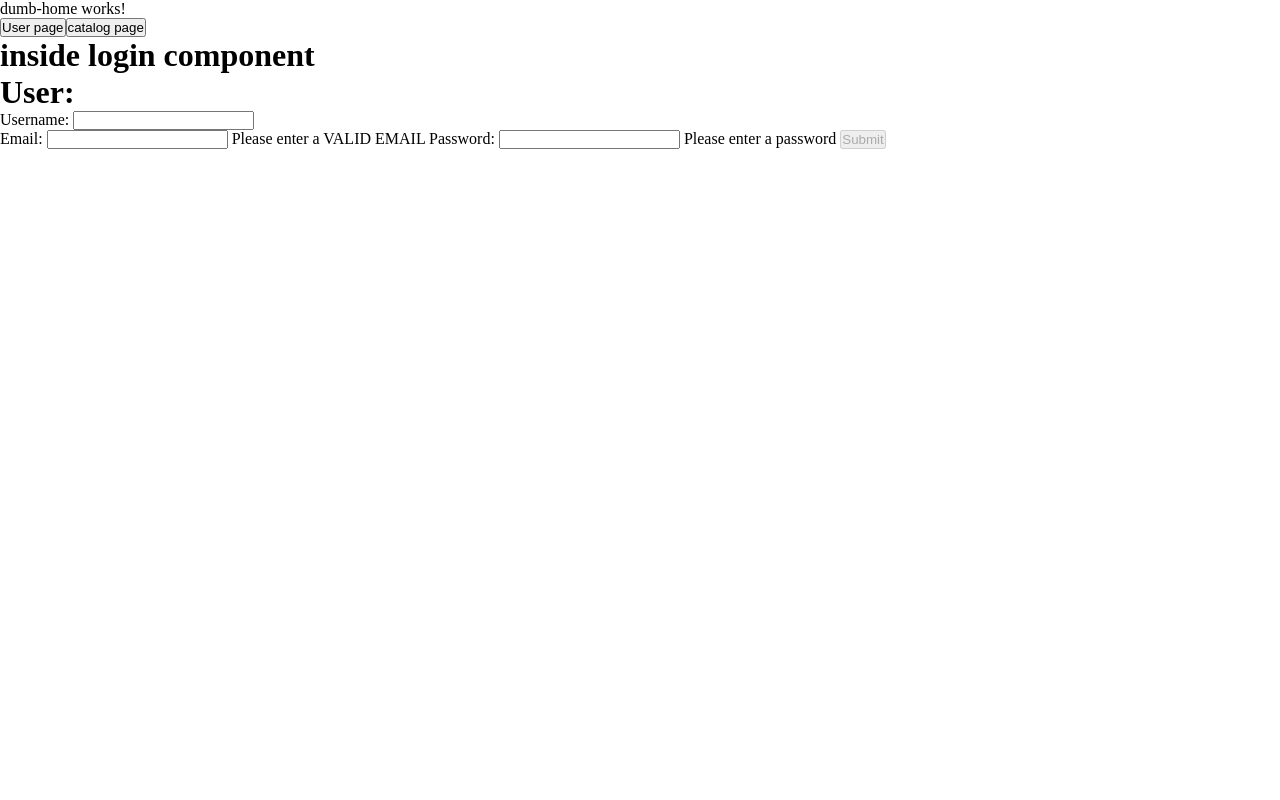
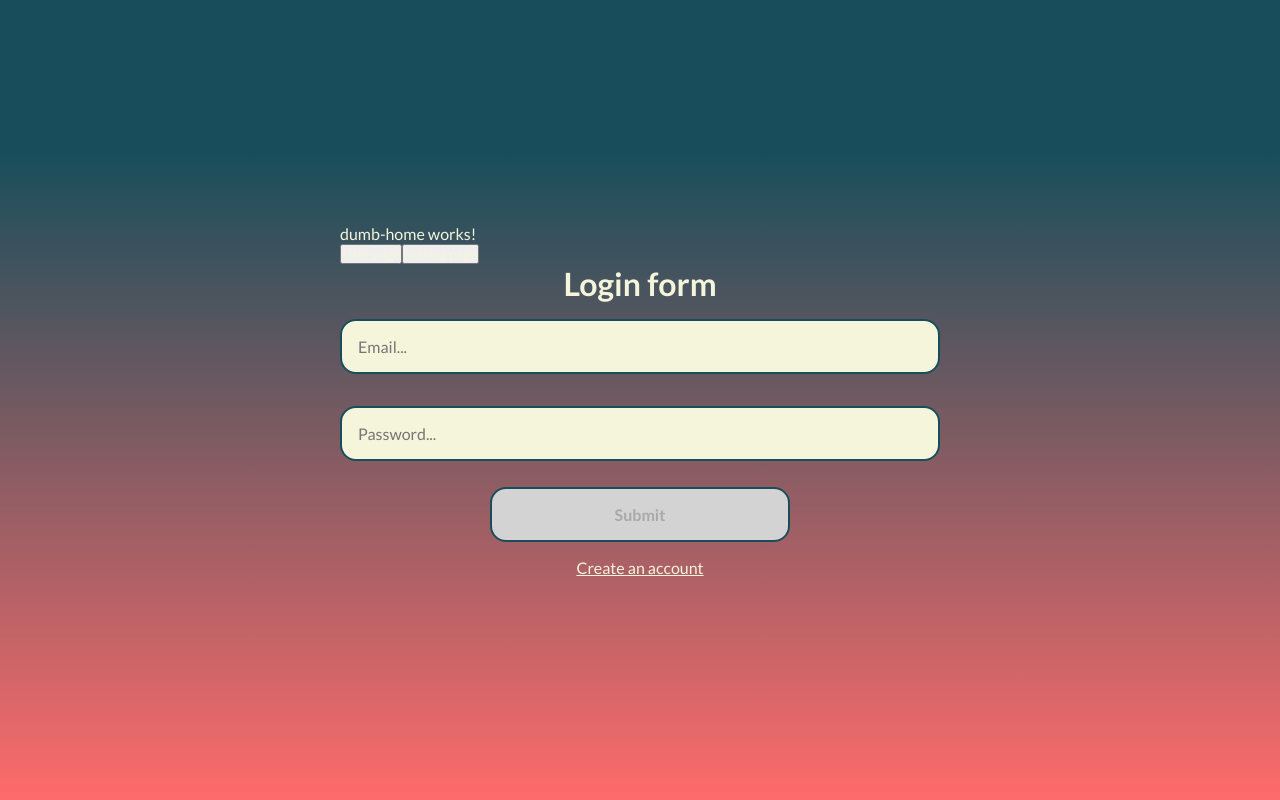
Before and after one commit to Thomas-Nigon/magicTheGathering_catalog, an Angular app: page / in a window 1280 px wide. Built offline with nearby package versions, Linux system fonts and the light colour scheme.

Commit message:
login form done

```diff
--- a/src/app/app.component.scss
+++ b/src/app/app.component.scss
@@ -0,0 +1,12 @@
+.main {
+  display: flex;
+  justify-content: center;
+  align-items: center;
+  min-height: 100vh;
+  box-sizing: border-box;
+  background: linear-gradient(
+    0deg,
+    rgba(255, 107, 107, 1) 0%,
+    rgba(24, 78, 91, 1) 81%
+  );
+}
--- a/src/app/modules/home/components/feature/smart-log-in/smart-log-in.component.html
+++ b/src/app/modules/home/components/feature/smart-log-in/smart-log-in.component.html
@@ -1 +1 @@
-<app-dumb-log-in [loginForm]="userForm" />
+<app-dumb-log-in [loginForm]="userForm" (submit)="onSubmit()" />
--- a/src/app/modules/home/components/feature/smart-log-in/smart-log-in.component.ts
+++ b/src/app/modules/home/components/feature/smart-log-in/smart-log-in.component.ts
@@ -8,13 +8,10 @@ import { FormBuilder, FormGroup } from '@angular/forms';
   styleUrl: './smart-log-in.component.scss',
 })
 export class SmartLogInComponent {
-  onLogIn(user: User) {
-    console.log(user);
-  }
-
-  public newUser: User | undefined;
+  /*   public newUser: User | undefined; */
 
   constructor(private fb: FormBuilder) {}
+
   public userForm = this.fb.group({
     username: [''],
     credentials: this.fb.group({
@@ -24,5 +21,6 @@ export class SmartLogInComponent {
   });
   onSubmit(): void {
     console.log(this.userForm.value.credentials);
+    console.log('to the backend');
   }
 }
--- a/src/app/modules/home/components/ui/dumb-log-in/dumb-log-in.component.html
+++ b/src/app/modules/home/components/ui/dumb-log-in/dumb-log-in.component.html
@@ -1,33 +1,38 @@
-<h1>inside login component</h1>
-
-<div>
-  <form [formGroup]="loginForm">
-    <div>
-      <h1>User:</h1>
-      <label>
-        Username:
-        <input type="text" formControlName="username" required />
-      </label>
-      <span *ngIf="loginForm.get('userName')?.invalid">
-        Please enter a Username
+<main class="loginForm__container">
+  <h1>Login form</h1>
+  <form class="login__form" [formGroup]="loginForm" (submit)="onGetSubmit()">
+    <div class="login__form__container" formGroupName="credentials">
+      <input
+        class="loginForm-input"
+        [ngClass]="{
+          invalid: loginForm.get('credentials.email')?.invalid && isFocused
+        }"
+        type="email"
+        placeholder="Email..."
+        formControlName="email"
+        required
+        email
+        (focus)="onFocus()"
+        (blur)="onBlur()"
+      />
+      <span *ngIf="loginForm.get('credentials.email')?.invalid && isFocused">
+        Please enter a valid email
       </span>
-    </div>
-    <div formGroupName="credentials">
-      <label>
-        Email:
-        <input type="email" formControlName="email" required email />
-      </label>
-      <span *ngIf="loginForm.get('credentials.email')?.invalid">
-        Please enter a VALID EMAIL
-      </span>
-      <label>
-        Password:
-        <input type="text" formControlName="password" required />
-      </label>
-      <span *ngIf="loginForm.get('credentials.password')?.invalid">
-        Please enter a password
-      </span>
-      <button type="submit" [disabled]="!loginForm.valid">Submit</button>
+      <input
+        class="loginForm-input"
+        type="text"
+        placeholder="Password..."
+        formControlName="password"
+        required
+      />
+      <button
+        class="loginForm-button"
+        type="submit"
+        [disabled]="!loginForm.valid"
+      >
+        Submit
+      </button>
+      <a routerLink="/register"> Create an account </a>
     </div>
   </form>
-</div>
+</main>
--- a/src/app/modules/home/components/ui/dumb-log-in/dumb-log-in.component.scss
+++ b/src/app/modules/home/components/ui/dumb-log-in/dumb-log-in.component.scss
@@ -0,0 +1,56 @@
+@import "../../../../../../styles.scss";
+.loginForm__container {
+  display: flex;
+  flex-direction: column;
+  align-items: center;
+}
+.login__form {
+  width: 80vw;
+  max-width: 600px;
+  display: flex;
+  flex-direction: column;
+  align-items: center;
+  justify-content: center;
+}
+.login__form__container {
+  border: none;
+  width: 100%;
+  display: flex;
+  flex-direction: column;
+  align-items: center;
+}
+.loginForm-input {
+  all: unset;
+  padding: 1rem;
+  border-radius: 1rem;
+  margin: 1rem 0;
+  background-color: $lightFont;
+  border: 2px solid $darkMain;
+  box-sizing: border-box;
+  width: 100%;
+}
+.loginForm-input:focus {
+  background-color: $white;
+  color: $darkerMain;
+}
+.loginForm-button {
+  background-color: $lightFont;
+  color: $darkerMain;
+  font-weight: bold;
+  font-size: 1rem;
+  width: 50%;
+  padding: 1rem;
+  border-radius: 1rem;
+  margin: 1rem 0;
+  border: 2px solid $darkMain;
+  margin-top: 10px;
+  cursor: pointer;
+}
+.loginForm-button:disabled {
+  background-color: lightgray;
+  color: darkgray;
+  cursor: not-allowed;
+}
+.invalid {
+  border-color: red;
+}
--- a/src/app/modules/home/components/ui/dumb-log-in/dumb-log-in.component.ts
+++ b/src/app/modules/home/components/ui/dumb-log-in/dumb-log-in.component.ts
@@ -9,4 +9,17 @@ import { FormBuilder, FormGroup } from '@angular/forms';
 })
 export class DumbLogInComponent {
   @Input() loginForm!: FormGroup;
+
+  @Output() submit = new EventEmitter<User>();
+  isFocused: boolean = false;
+  onGetSubmit(): void {
+    this.submit.emit();
+  }
+
+  onFocus() {
+    this.isFocused = true;
+  }
+  onBlur() {
+    this.isFocused = false;
+  }
 }
--- a/src/styles.scss
+++ b/src/styles.scss
@@ -1,5 +1,30 @@
-/* You can add global styles to this file, and also import other style files */
+@import url("https://fonts.googleapis.com/css2?family=Allura&family=Lato:ital,wght@0,100;0,300;0,400;0,700;0,900;1,100;1,300;1,400;1,700;1,900&family=Roboto:ital,wght@0,100;0,300;0,400;0,500;0,700;0,900;1,100;1,300;1,400;1,500;1,700;1,900&display=swap");
+
+$navyBlue: #003366;
+$coral: #ff6b6b;
+$teal: #008080;
+$softGray: #c0c0c0;
+$white: #ffffff;
+
+//colors
+$darkerMain: #123c54;
+$darkerMainTrans: rgba(18, 60, 84, 0.7);
+$darkMain: #184e5b;
+$accent: #ff6b6b;
+$main: #81a5ae;
+$lighterMain: #c0c0c0;
+$white: #ffffff;
+$lightFont: beige;
+
+//fonts
+$titleFont: "Roboto", sans-serif;
+$handFont: "Allura", cursive;
+$textFont: "Lato", sans-serif;
+
 * {
   margin: 0;
   padding: 0;
+  color: $lightFont;
+  font-family: $textFont;
+  box-sizing: border-box;
 }
```
